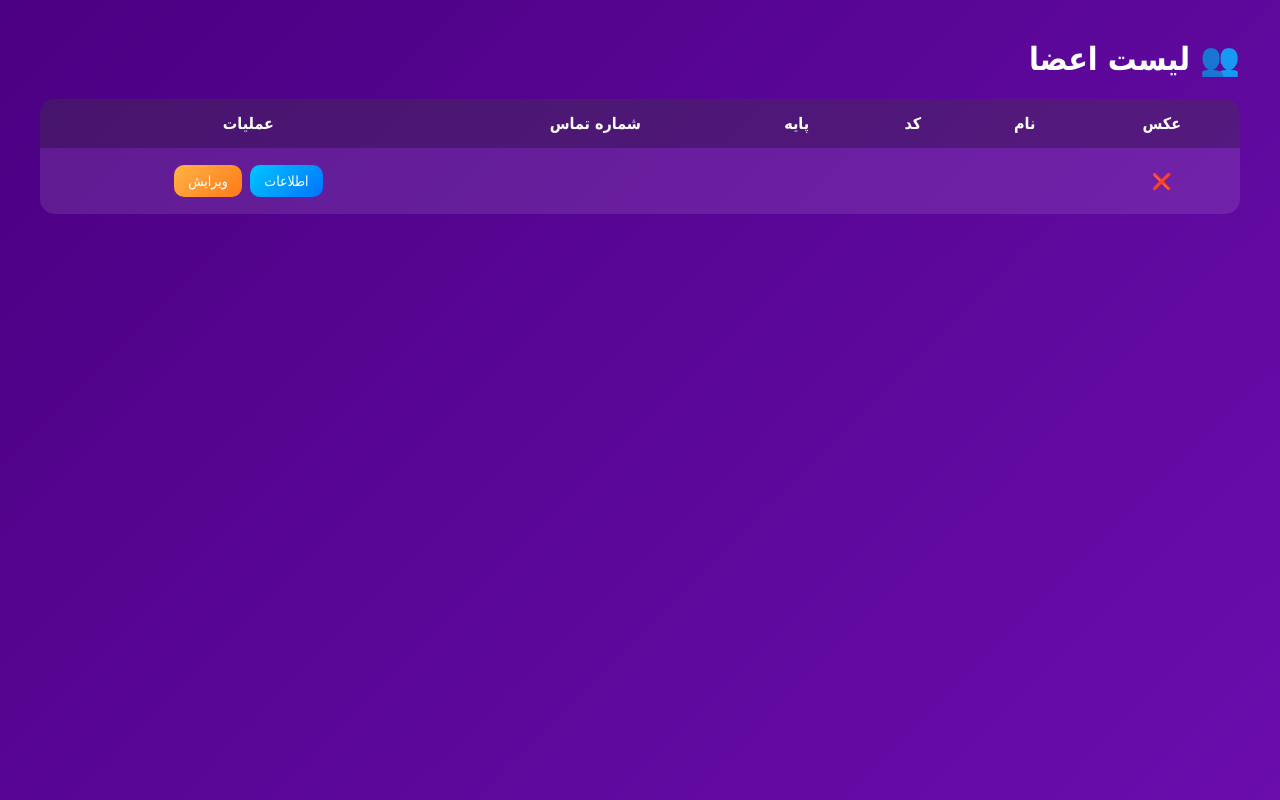
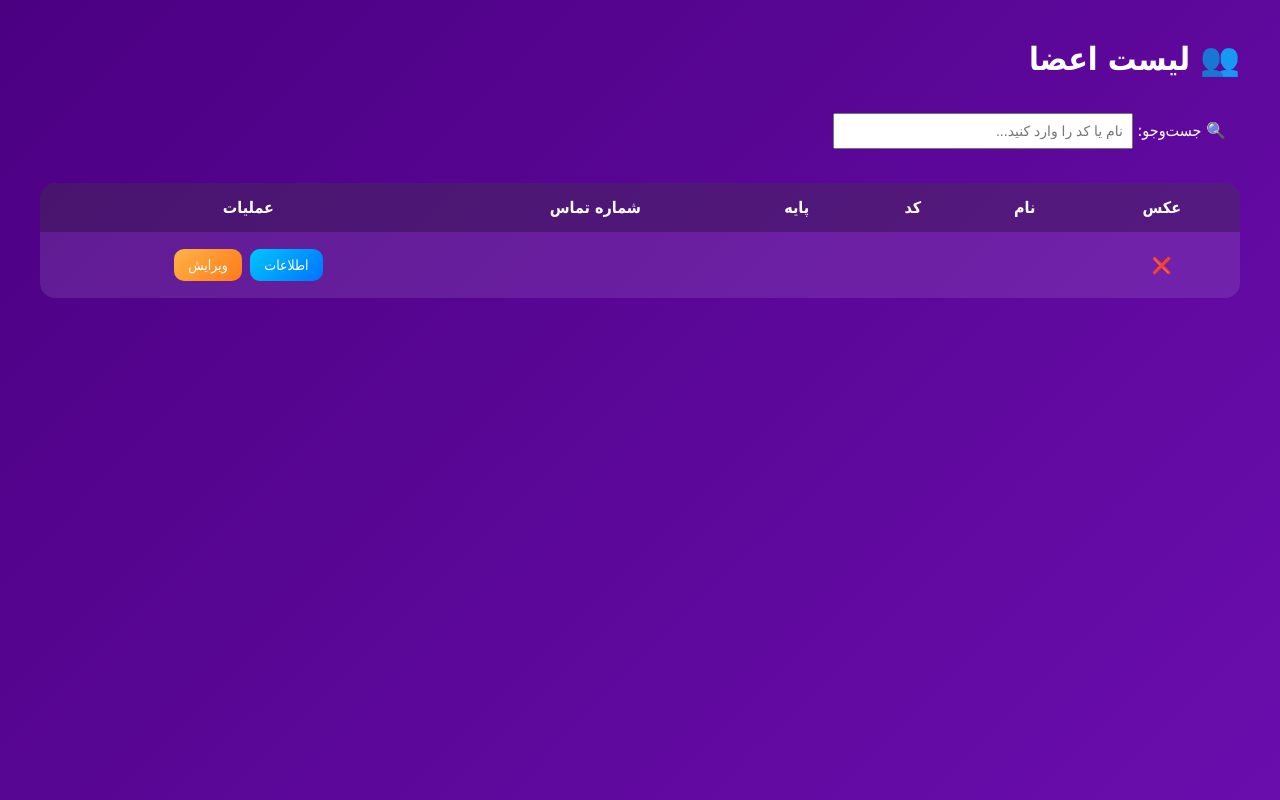
Before and after one commit to arminalvandi/library-management-system, a Flask app: page /members in a window 1280 px wide. Run offline with Flask 3, Linux system fonts and the light colour scheme; the visitor is signed in with stand-in values (Sample User, id 1); data comes from the database, SQL or seed files in the repository.

Commit message:
Update members.html

```diff
--- a/templates/members.html
+++ b/templates/members.html
@@ -4,13 +4,30 @@
     <meta charset="UTF-8">
     <title>لیست اعضا</title>
     <link rel="stylesheet" href="{{ url_for('static', filename='css/style.css') }}">
+    <style>
+        /* استایل فیلد جست‌وجو */
+        .search-box {
+            margin-bottom: 20px;
+            text-align: right;
+        }
+        .search-box input {
+            width: 300px;
+            padding: 8px;
+            font-size: 14px;
+        }
+    </style>
 </head>
 <body>
 
 <div class="page">
     <h1>👥 لیست اعضا</h1>
 
-    <table class="data-table">
+    <div class="search-box">
+        <label for="memberSearch">🔍 جست‌وجو: </label>
+        <input type="text" id="memberSearch" placeholder="نام یا کد را وارد کنید...">
+    </div>
+
+    <table class="data-table" id="membersTable">
         <thead>
             <tr>
                 <th>عکس</th>
@@ -22,7 +39,6 @@
             </tr>
         </thead>
         <tbody>
-
             {% for member in members %}
             <tr>
                 <td>
@@ -42,10 +58,27 @@
                 </td>
             </tr>
             {% endfor %}
-
         </tbody>
     </table>
 </div>
 
+<script>
+    // اسکریپت جست‌وجوی اعضا
+    const searchInput = document.getElementById("memberSearch");
+    searchInput.addEventListener("keyup", function() {
+        const filter = searchInput.value.toLowerCase();
+        const rows = document.querySelectorAll("#membersTable tbody tr");
+        rows.forEach(row => {
+            const name = row.cells[1].textContent.toLowerCase();
+            const code = row.cells[2].textContent.toLowerCase();
+            if(name.includes(filter) || code.includes(filter)) {
+                row.style.display = "";
+            } else {
+                row.style.display = "none";
+            }
+        });
+    });
+</script>
+
 </body>
 </html>
```
